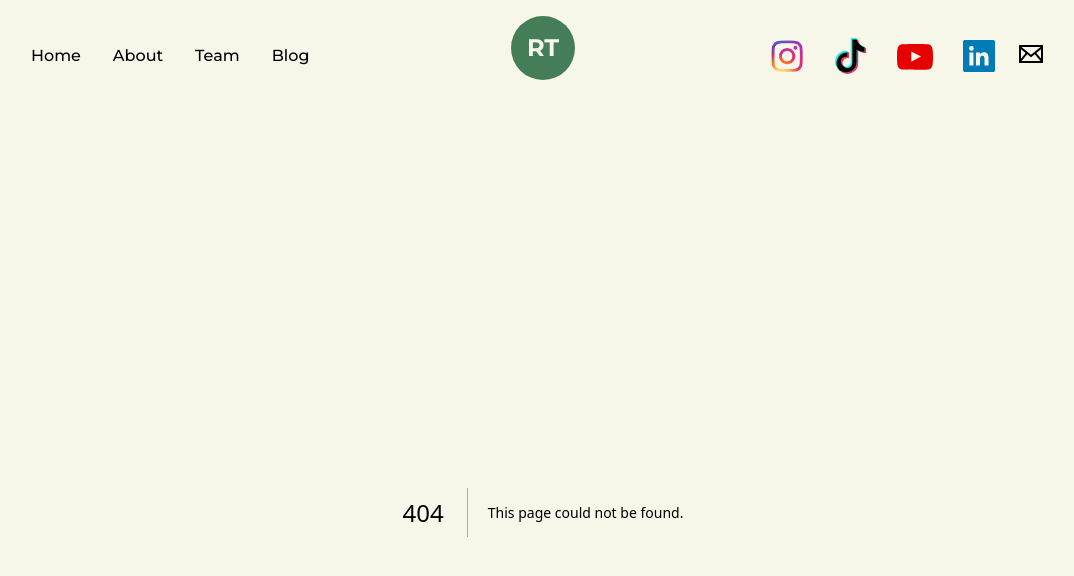
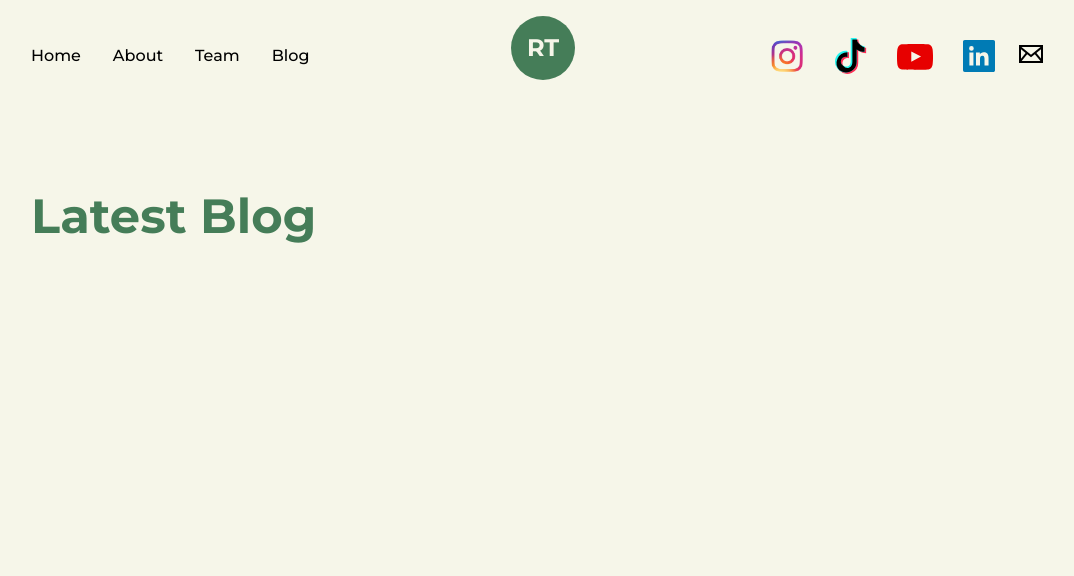
Before and after one commit to gurujaya/RTWebsite, a Next.js app: page /blog in a window 1280 px wide. Before the commit this address had no page. Shown: the top 576 px of the page, without its empty margins (97-1171 px from the left). Built offline with nearby package versions, Linux system fonts and the light colour scheme.

Commit message:
blog changes

```diff
--- /dev/null
+++ b/app/blog/page.tsx
@@ -0,0 +1,13 @@
+import Image from 'next/image'
+import logo from '../public/Rooted.png'
+import {motion} from 'framer-motion'
+
+export default function Blog() {
+    return (
+        <main>
+            <div>
+                <h1 className='indent-32 pt-20 font-bold capitalize text-5xl text-dark '>Latest Blog</h1>
+            </div>
+        </main>
+    )
+}
```
